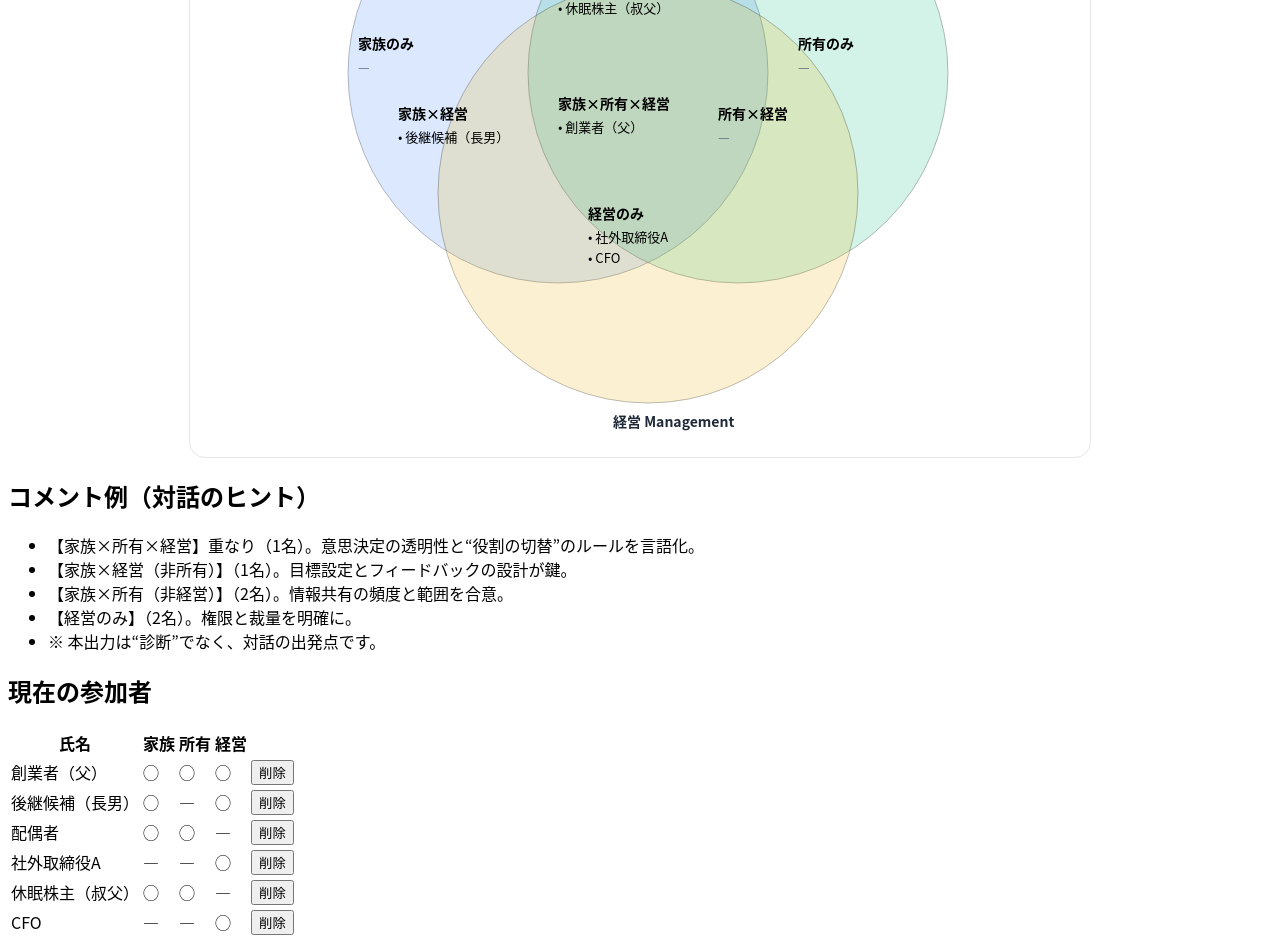
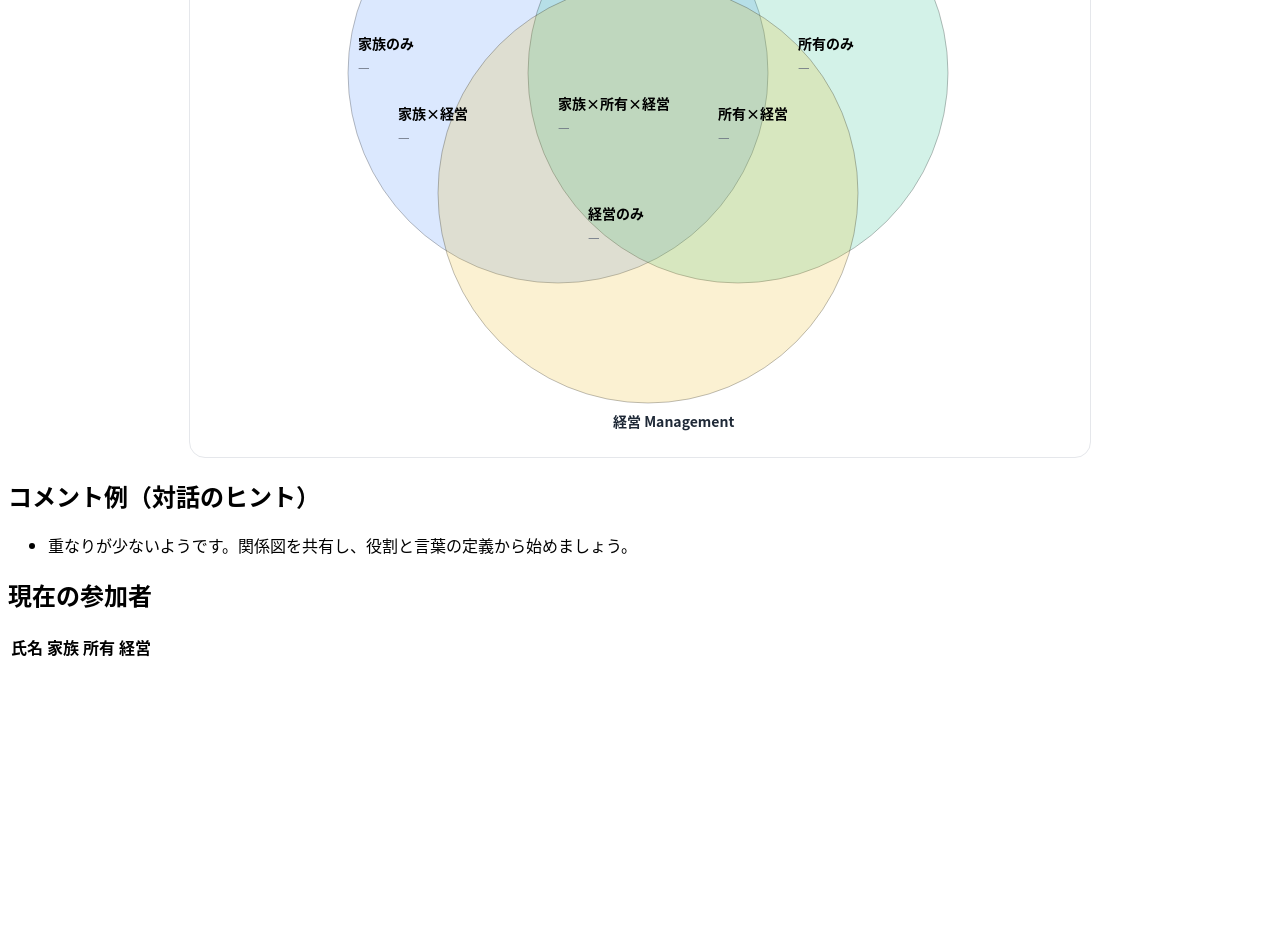
Before and after one commit to kyatoh-del/three-circle-bot, a React (Create React App) app: page / in a window 1280 px wide. Shown: the part 800-1746 px from the top of the page. After the commit the page ends 1470 px from the top, so only its background shows below. Built offline with nearby package versions, Linux system fonts and the light colour scheme.

Commit message:
Update ThreeCircleBot.tsx

```diff
--- a/src/ThreeCircleBot.tsx
+++ b/src/ThreeCircleBot.tsx
@@ -300,7 +300,7 @@ const initialPeople: Participant[] = [
 
 /* ----------------- Main ----------------- */
 export default function ThreeCircleBot() {
-  const [people, setPeople] = useState<Participant[]>(initialPeople);
+  const [people, setPeople] = useState<Participant[]>([]);
   const [name, setName] = useState("");
   const [isFamily, setIsFamily] = useState(false);
   const [isOwner, setIsOwner] = useState(false);
```
